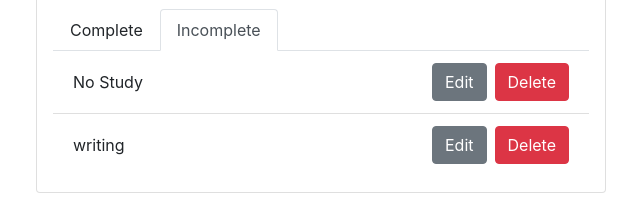
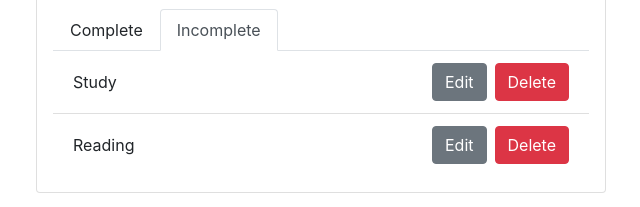
Before and after one commit to GAURAVJAIN2498/django-todo-react, a React (Create React App) app in the folder frontend/: page / in a window 1280 px wide. Shown: the part 166-373 px from the top of the page, without its empty margins (319-959 px from the left). Built offline with nearby package versions, Linux system fonts and the light colour scheme.

Commit message:
new commit

```diff
--- a/frontend/src/App.js
+++ b/frontend/src/App.js
@@ -9,7 +9,7 @@ const todoItems = [
   },
   {
     id: 2,
-    title: "No Study",
+    title: "Study",
     description: "Read Algebra and History textbook for the upcoming test",
     completed: false,
   },
@@ -21,7 +21,7 @@ const todoItems = [
   },
   {
     id: 4,
-    title: "writing",
+    title: "Reading",
     description: "Write article on how to use Django with React",
     completed: false,
   },
```
